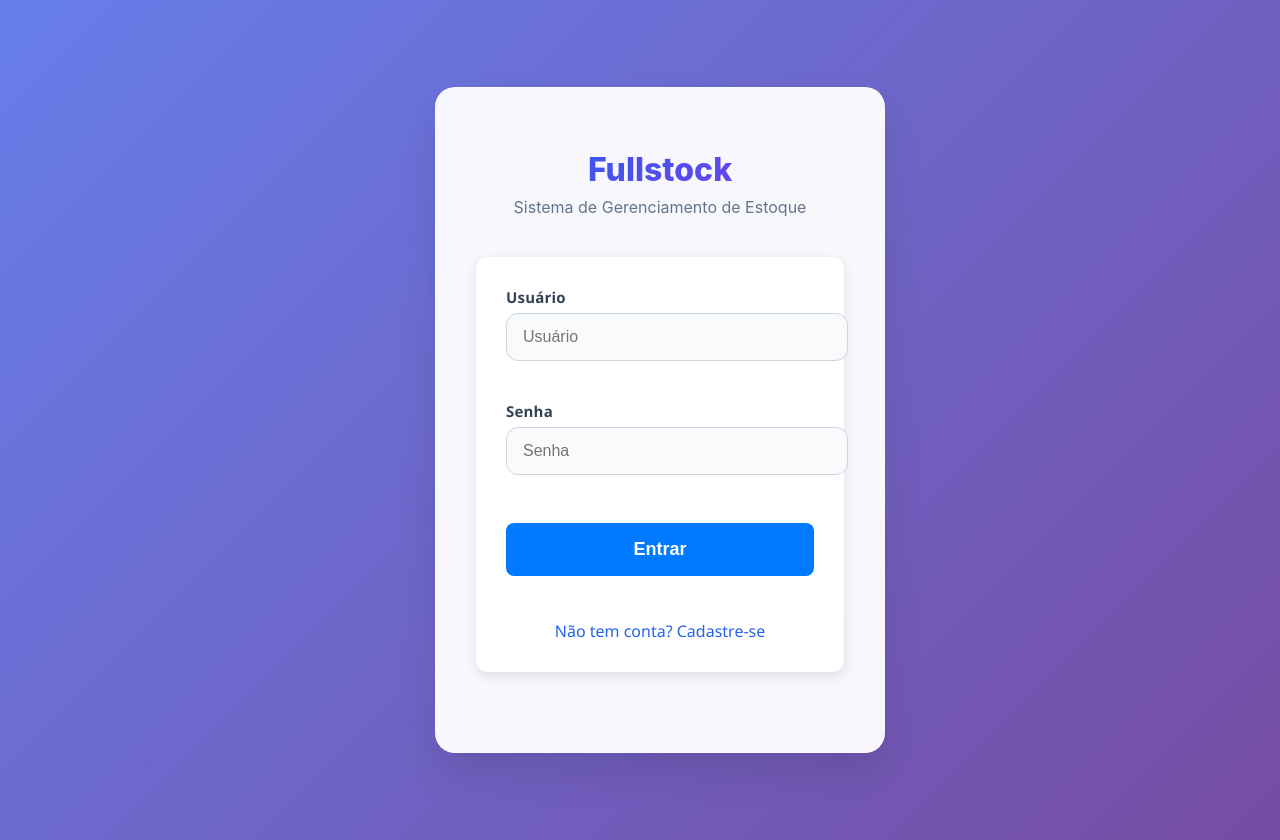
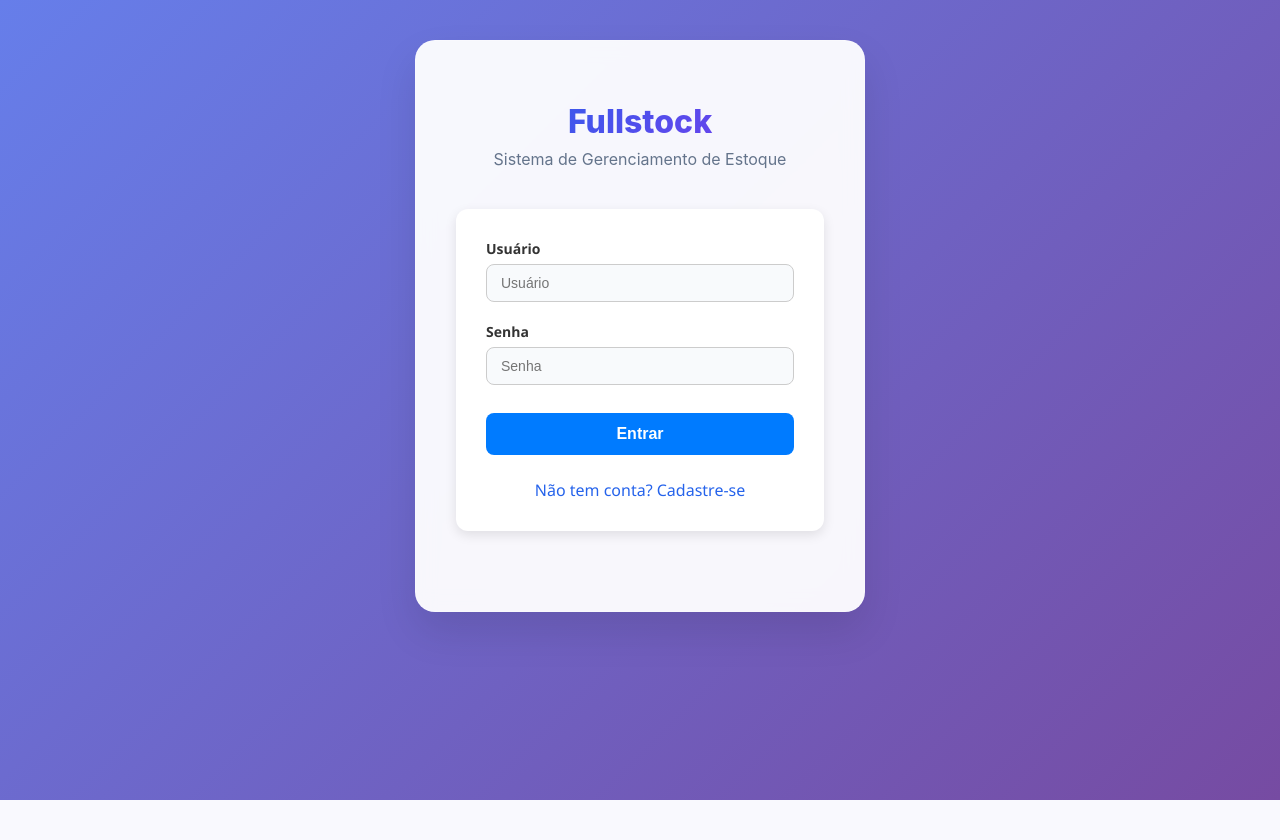
Before and after one commit to LucasNog21/FullStock, a Django app: page / in a window 1280 px wide. After the commit the page ends 800 px from the top, so only its background shows below. Run offline with Django 5.2, Linux system fonts and the light colour scheme.

Commit message:
background register ok

```diff
--- a/static/css/auth.css
+++ b/static/css/auth.css
@@ -1,11 +1,20 @@
+html, body {
+    background: linear-gradient(135deg, #667eea 0%, #764ba2 100%);
+    height: 100%;
+    margin: 0;
+    padding: 0;
+}
+
 
 .auth-body {
     background: linear-gradient(135deg, #667eea 0%, #764ba2 100%);
-    min-height: 100vh;
+    min-height: 100%;
+    width: 100%;
     display: flex;
-    align-items: center;
     justify-content: center;
-    padding: 20px;
+    padding: 40px 20px;
+    box-sizing: border-box;
+    background-attachment: fixed;
 }
 
 .auth-container {
@@ -43,22 +52,14 @@
     margin: 0;
 }
 
-.auth-form {
-    display: flex;
-    flex-direction: column;
-    gap: 20px;
+.form-group {
+    width: 100%;
+    margin-bottom: 20px;
 }
 
-.auth-form label {
-    display: block;
-    font-size: 15px;
-    font-weight: 600;
-    color: #334155;
-    margin-bottom: 6px;
-    letter-spacing: 0.2px;
-}
-
-.auth-form input {
+form input,
+form select,
+form textarea {
     width: 100%;
     padding: 14px 16px;
     border-radius: 12px;
@@ -66,16 +67,20 @@
     background: #f8fafc;
     font-size: 16px;
     transition: all 0.2s ease;
+    box-sizing: border-box;
 }
 
-.auth-form input:focus {
+form input:focus,
+form select:focus,
+form textarea:focus {
     border-color: #6366f1;
     background: #fff;
     box-shadow: 0 0 0 3px rgba(99, 102, 241, 0.15);
     outline: none;
 }
 
-.auth-form .btn-primary {
+.btn-primary {
+    width: 100%;
     padding: 16px;
     font-size: 18px;
     margin-top: 8px;
@@ -98,15 +103,6 @@
     text-decoration: underline;
 }
 
-.auth-card .form-row {
-    margin-bottom: 0;
-}
-
-.auth-card .form-row .form-group {
-    margin-bottom: 20px;
-}
-
-
 @media (max-width: 480px) {
     .auth-card {
         padding: 30px 20px;
@@ -116,8 +112,4 @@
     .auth-logo {
         font-size: 28px;
     }
-
-    .form-row {
-        grid-template-columns: 1fr;
-    }
 }
--- a/stock/templates/stock/register.html
+++ b/stock/templates/stock/register.html
@@ -8,7 +8,6 @@
     <link href="{% static 'css/main.css' %}" rel="stylesheet">
     <link href="{% static 'css/auth.css' %}" rel="stylesheet">
     <style>
-        /* estilo opcional para destacar erros */
         .error-list {
             background: #ffe6e6;
             border: 1px solid #ff4d4d;
```
Also changed, not shown: db.sqlite3.
